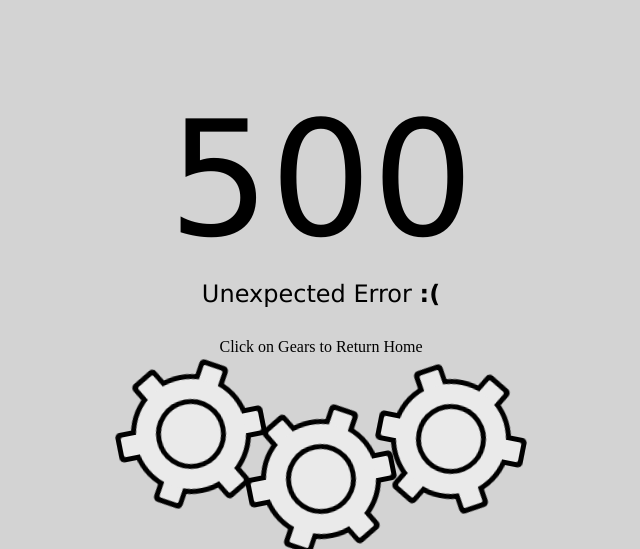
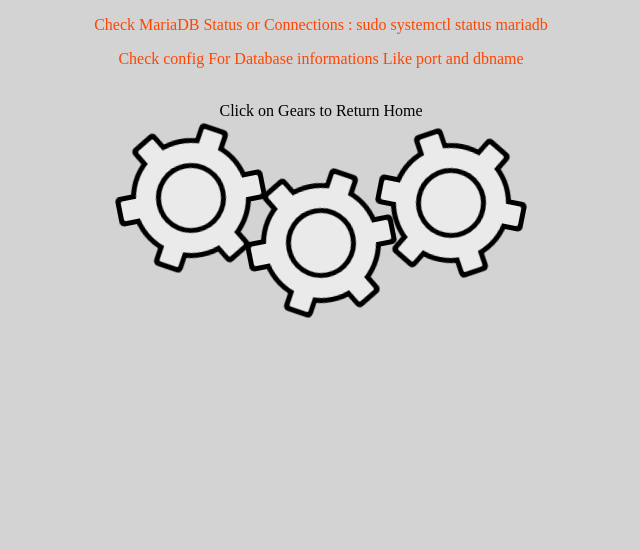
Before and after one commit to KooshaYeganeh/KYGnus-Guard-community, a Flask app: template templates/Error.html in a window 1280 px wide. Shown: the top 549 px of the page, without its empty margins (319-959 px from the left). Run offline with Flask 2, Linux system fonts and the light colour scheme; the template is opened without the code that fills it, so the values that code supplies are empty; parts of the project's set-up code (start-up, migrations or seed data) failed here and were passed over; some libraries are stand-ins or nearby versions; some web fonts are replaced.

Commit message:
add Lines About Database Information to Error Page

```diff
--- a/templates/Error.html
+++ b/templates/Error.html
@@ -13,8 +13,8 @@
 <body>
 
 	<body class="loading" style="background-color: #D3D3D3;">
-		<h1>500</h1>
-		<h2>Unexpected Error <b>:(</b></h2>
+		<p style="text-align:center;color:orangered;">Check MariaDB Status or Connections : sudo systemctl status mariadb</p>
+		<p style="text-align:center;color:orangered;">Check config For Database informations Like port and dbname </p><br>
 		<center>Click on Gears to Return Home</center><br>
 		<a href="/home">
 			<div class="gears">
```
